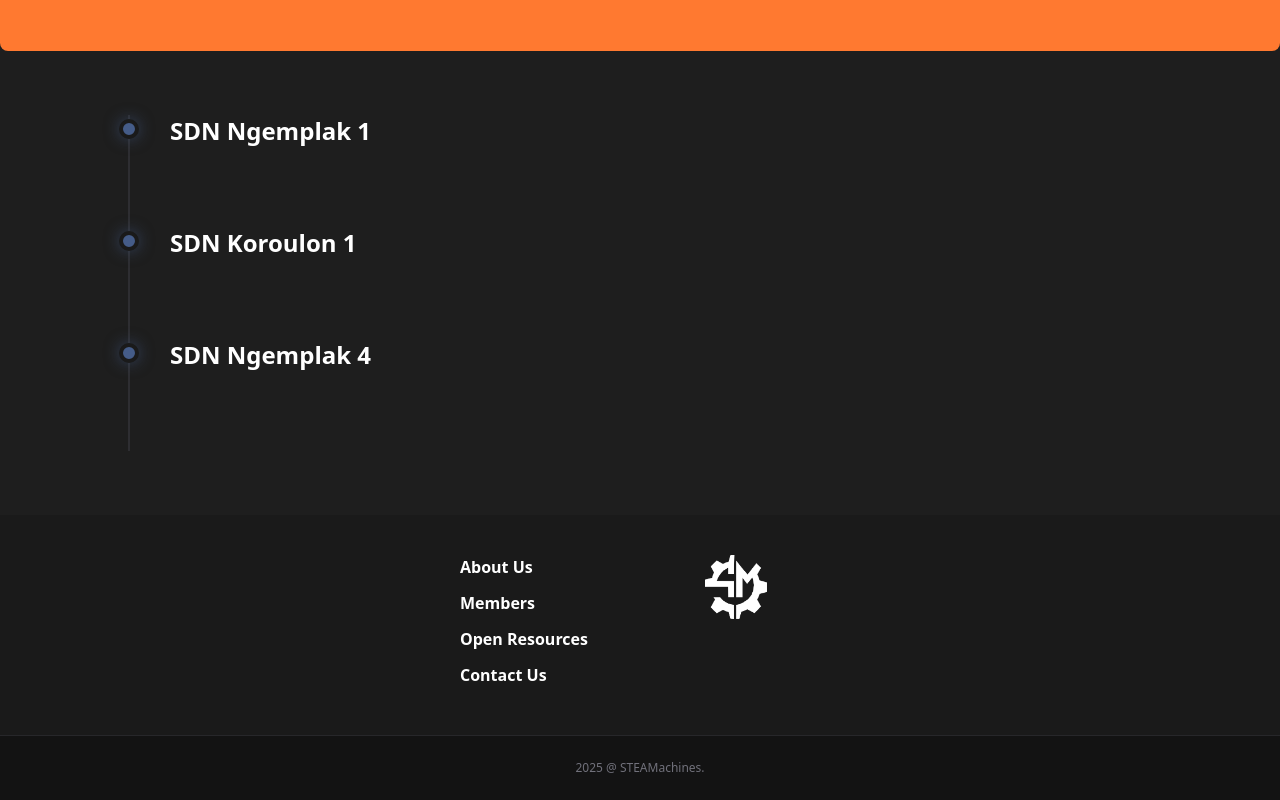
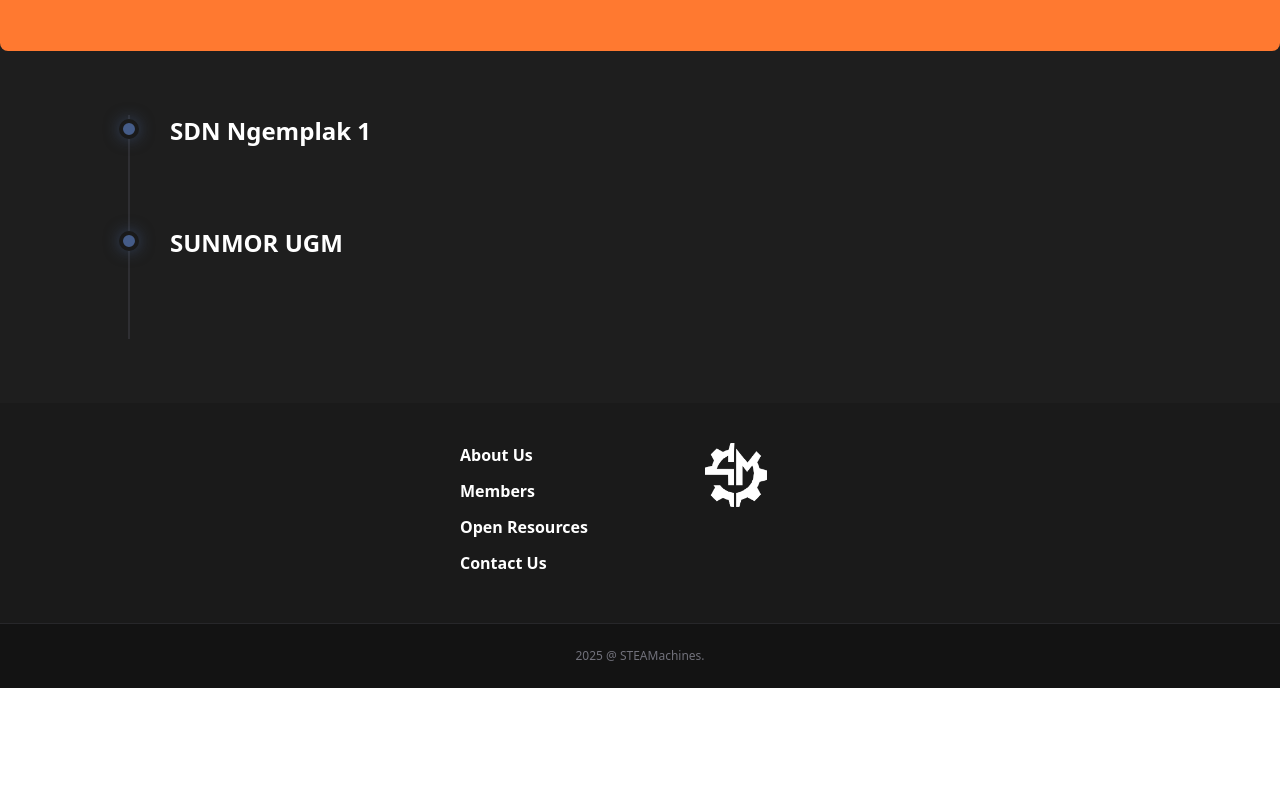
Before and after one commit to STEAMachines/SM-WEB-Svelte, a SvelteKit app: page / in a window 1280 px wide. Shown: the part 693-1493 px from the top of the page. After the commit the page ends 1381 px from the top, so only its background shows below. Built offline with nearby package versions, Linux system fonts and the light colour scheme.

Commit message:
fix contact-us #2

```diff
--- a/src/routes/+page.svelte
+++ b/src/routes/+page.svelte
@@ -32,12 +32,16 @@
             </div>
             <div class="mb-20 relative">
                 <div class="absolute -left-[51px] top-1 w-5 h-5 bg-c rounded-full border-[4px] border-[#1a1a1a] shadow-[0_0_15px_rgba(69,92,136,0.6)]"></div>
+                <p class="text-white font-bold text-2xl">SUNMOR UGM</p>
+            </div>
+            <!-- <div class="mb-20 relative">
+                <div class="absolute -left-[51px] top-1 w-5 h-5 bg-c rounded-full border-[4px] border-[#1a1a1a] shadow-[0_0_15px_rgba(69,92,136,0.6)]"></div>
                 <p class="text-white font-bold text-2xl">SDN Koroulon 1</p>
             </div>
             <div class="mb-20 relative">
                 <div class="absolute -left-[51px] top-1 w-5 h-5 bg-c rounded-full border-[4px] border-[#1a1a1a] shadow-[0_0_15px_rgba(69,92,136,0.6)]"></div>
                 <p class="text-white font-bold text-2xl">SDN Ngemplak 4</p>
-            </div>
+            </div> -->
         </div>
     </div>
 </section>
--- a/src/routes/Contact/+page.svelte
+++ b/src/routes/Contact/+page.svelte
@@ -14,7 +14,7 @@
 </svelte:head>
 
 <div class="top-lvh flex flex-row w-4xl self-center mx-auto gap-4 my-10">
-    <div id="Info" class="flex flex-col text-2xl bg-b dark:bg-c rounded-lg justify bg-center gap-4 p-4">
+    <!-- <div id="Info" class="flex flex-col text-2xl bg-b dark:bg-c rounded-lg justify bg-center gap-4 p-4">
     	<div class="flex flex-row gap-4"><img src="/whatsapp.png" alt="CP 1 Raihan" class="w-12 h-12 dark:invert">Raihan<a target="_blank" href="https://wa.me/628122732347">+62 812-2732-347</a></div>
         <div class="flex flex-row gap-4"><img src="/whatsapp.png" alt="CP 2 " class="w-12 h-12 dark:invert">Aziz <a target="_blank" href="https://wa.me/6282211224215">+62 822-1122-4215</a></div>
         <div class="flex flex-row gap-4"><img src="/whatsapp.png" alt="WA Channel" class="w-12 h-12 dark:invert"><a target="_blank" href="https://whatsapp.com/channel/0029VbBO72NCHDysImsemT1C">Whatsapp Channel</a></div>
@@ -24,9 +24,7 @@
         <div class="flex flex-row gap-4"><img src="/discord.png" alt="Discord" class="w-12 h-12 dark:invert"><a target="_blank" href=""></a></div>
         <div class="flex flex-row gap-4"><img src="/facebook.png" alt="Facebook" class="w-12 h-12 dark:invert"><a target="_blank" href="https://facebook.com/profile.php?id=61581189765153">Steam Machines</a></div>
         <div class="flex flex-row gap-4"><img src="/email.png" alt="Email" class="w-12 h-12 dark:invert"><a target="_blank" href="mailto:steamachines_42@Outlook.com">steamachines_42@Outlook.com</a></div>
-
-
-    </div>
+    </div> -->
     <div class="contact-container">
         <section class="form-section">
             <h2>DIRECT MESSAGES</h2>
@@ -59,11 +57,11 @@
 
 <style>
   .contact-container {
-    max-width: 800px;
     margin: 40px auto;
     padding: 20px;
     font-family: 'Inter', sans-serif;
     color: #333;
+    width: 100%;
   }
 
   header {
```
